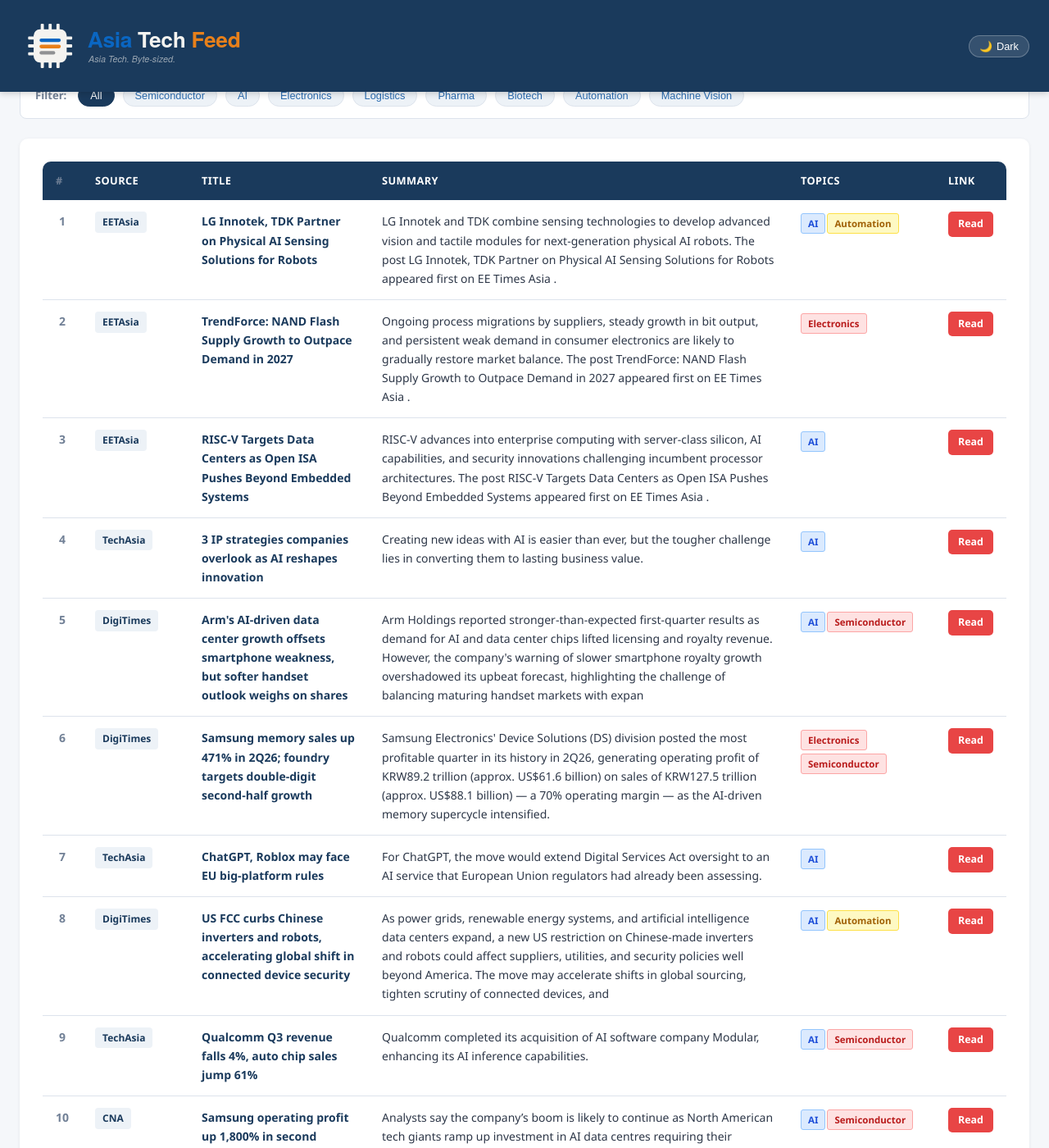
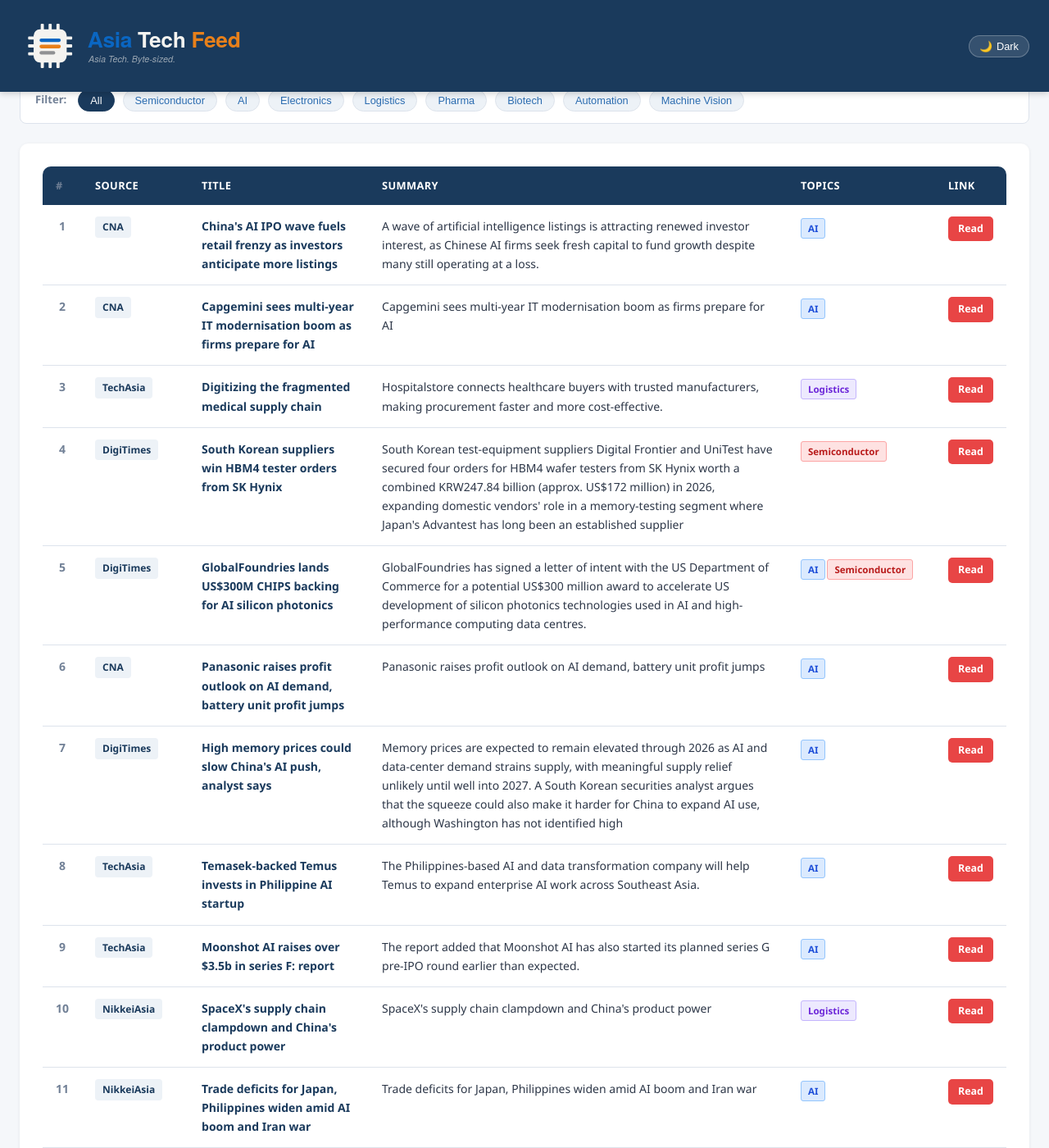
Before and after one commit to asiatechfeed/Asia-Tech-Feed, a Jekyll site: the page built from _posts/2026-07-30-asia-tech-news-digest.md, in a window 1280 px wide and 1400 px high, scrolled down 655 px. Shown: the whole window at 82% size. Built offline with Jekyll 4.4.1, drawn with Linux system fonts in a browser that asks for light colours; a script that is not in the unit is left out; some of the changed text lies outside the part shown.

Commit message:
📰 News digest 2026-07-30 (12 articles)

```diff
--- a/_posts/2026-07-30-asia-tech-news-digest.md
+++ b/_posts/2026-07-30-asia-tech-news-digest.md
@@ -1,16 +1,16 @@
 ---
 layout: post
 title: "Asia Tech News Digest - July 30, 2026"
-date: 2026-07-30 10:55:05 +0800
+date: 2026-07-30 16:00:55 +0800
 articles_count: 12
-sources_count: 5
-sources: ["CNA", "DigiTimes", "EETAsia", "NikkeiAsia", "TechAsia"]
+sources_count: 4
+sources: ["CNA", "DigiTimes", "NikkeiAsia", "TechAsia"]
 csv_file: /assets/data/news-2026-07-30.tsv
-featured_title: "LG Innotek, TDK Partner on Physical AI Sensing Solutions for Robots"
-featured_url: "https://www.eetasia.com/lg-innotek-tdk-partner-on-physical-ai-sensing-solutions-for-robots/"
-featured_source: "EETAsia"
-featured_summary: "LG Innotek and TDK combine sensing technologies to develop advanced vision and tactile modules for next-generation physical AI robots. The post LG Innotek, TDK Partner on Physical AI Sensing Solutions for Robots appeared first on EE Times Asia ."
-featured_image: ""
+featured_title: "China's AI IPO wave fuels retail frenzy as investors anticipate more listings"
+featured_url: "https://www.channelnewsasia.com/asia/china-ai-wave-retail-investor-frenzy-6280536"
+featured_source: "CNA"
+featured_summary: "A wave of artificial intelligence listings is attracting renewed investor interest, as Chinese AI firms seek fresh capital to fund growth despite many still operating at a loss."
+featured_image: "https://dam.mediacorp.sg/image/upload/s--oxE-T0iU--/c_fill,g_auto,h_676,w_1200/fl_relative,g_south_east,l_mediacorp:cna:watermark:2021-08:cna,w_0.1/f_auto,q_auto/v1/mediacorp/cna/image/2026/07/30/stock-salon-3_credit-emil-wan.png?itok=CwnL6LBc"
 ---
 
 <table class="news-table">
@@ -27,99 +27,99 @@ featured_image: ""
 <tbody>
 <tr>
   <td class="col-num">1</td>
-  <td class="col-source"><span class="source-badge">EETAsia</span></td>
-  <td class="col-title"><span class="article-title">LG Innotek, TDK Partner on Physical AI Sensing Solutions for Robots</span></td>
-  <td class="col-summary">LG Innotek and TDK combine sensing technologies to develop advanced vision and tactile modules for next-generation physical AI robots. The post LG Innotek, TDK Partner on Physical AI Sensing Solutions for Robots appeared first on EE Times Asia .</td>
-  <td class="col-tags"><span class="tag ai">AI</span><span class="tag auto">Automation</span></td>
-  <td class="col-link"><a class="btn-link" href="https://www.eetasia.com/lg-innotek-tdk-partner-on-physical-ai-sensing-solutions-for-robots/" target="_blank" rel="noopener">Read</a></td>
+  <td class="col-source"><span class="source-badge">CNA</span></td>
+  <td class="col-title"><span class="article-title">China's AI IPO wave fuels retail frenzy as investors anticipate more listings</span></td>
+  <td class="col-summary">A wave of artificial intelligence listings is attracting renewed investor interest, as Chinese AI firms seek fresh capital to fund growth despite many still operating at a loss.</td>
+  <td class="col-tags"><span class="tag ai">AI</span></td>
+  <td class="col-link"><a class="btn-link" href="https://www.channelnewsasia.com/asia/china-ai-wave-retail-investor-frenzy-6280536" target="_blank" rel="noopener">Read</a></td>
 </tr>
 <tr>
   <td class="col-num">2</td>
-  <td class="col-source"><span class="source-badge">EETAsia</span></td>
-  <td class="col-title"><span class="article-title">TrendForce: NAND Flash Supply Growth to Outpace Demand in 2027</span></td>
-  <td class="col-summary">Ongoing process migrations by suppliers, steady growth in bit output, and persistent weak demand in consumer electronics are likely to gradually restore market balance. The post TrendForce: NAND Flash Supply Growth to Outpace Demand in 2027 appeared first on EE Times Asia .</td>
-  <td class="col-tags"><span class="tag semi">Electronics</span></td>
-  <td class="col-link"><a class="btn-link" href="https://www.eetasia.com/trendforce-nand-flash-supply-growth-to-outpace-demand-in-2027/" target="_blank" rel="noopener">Read</a></td>
+  <td class="col-source"><span class="source-badge">CNA</span></td>
+  <td class="col-title"><span class="article-title">Capgemini sees multi-year IT modernisation boom as firms prepare for AI</span></td>
+  <td class="col-summary">Capgemini sees multi-year IT modernisation boom as firms prepare for AI</td>
+  <td class="col-tags"><span class="tag ai">AI</span></td>
+  <td class="col-link"><a class="btn-link" href="https://www.channelnewsasia.com/business/capgemini-sees-multi-year-it-modernisation-boom-firms-prepare-ai-6287986" target="_blank" rel="noopener">Read</a></td>
 </tr>
 <tr>
   <td class="col-num">3</td>
-  <td class="col-source"><span class="source-badge">EETAsia</span></td>
-  <td class="col-title"><span class="article-title">RISC-V Targets Data Centers as Open ISA Pushes Beyond Embedded Systems</span></td>
-  <td class="col-summary">RISC-V advances into enterprise computing with server-class silicon, AI capabilities, and security innovations challenging incumbent processor architectures. The post RISC-V Targets Data Centers as Open ISA Pushes Beyond Embedded Systems appeared first on EE Times Asia .</td>
-  <td class="col-tags"><span class="tag ai">AI</span></td>
-  <td class="col-link"><a class="btn-link" href="https://www.eetasia.com/risc-v-targets-data-centers-as-open-isa-pushes-beyond-embedded-systems/" target="_blank" rel="noopener">Read</a></td>
+  <td class="col-source"><span class="source-badge">TechAsia</span></td>
+  <td class="col-title"><span class="article-title">Digitizing the fragmented medical supply chain</span></td>
+  <td class="col-summary">Hospitalstore connects healthcare buyers with trusted manufacturers, making procurement faster and more cost-effective.</td>
+  <td class="col-tags"><span class="tag logis">Logistics</span></td>
+  <td class="col-link"><a class="btn-link" href="https://www.techinasia.com/digitizing-fragmented-medical-supply-chain" target="_blank" rel="noopener">Read</a></td>
 </tr>
 <tr>
   <td class="col-num">4</td>
-  <td class="col-source"><span class="source-badge">TechAsia</span></td>
-  <td class="col-title"><span class="article-title">3 IP strategies companies overlook as AI reshapes innovation</span></td>
-  <td class="col-summary">Creating new ideas with AI is easier than ever, but the tougher challenge lies in converting them to lasting business value.</td>
-  <td class="col-tags"><span class="tag ai">AI</span></td>
-  <td class="col-link"><a class="btn-link" href="https://www.techinasia.com/3-ip-strategies-companies-overlook-ai-reshapes-innovation" target="_blank" rel="noopener">Read</a></td>
+  <td class="col-source"><span class="source-badge">DigiTimes</span></td>
+  <td class="col-title"><span class="article-title">South Korean suppliers win HBM4 tester orders from SK Hynix</span></td>
+  <td class="col-summary">South Korean test-equipment suppliers Digital Frontier and UniTest have secured four orders for HBM4 wafer testers from SK Hynix worth a combined KRW247.84 billion (approx. US$172 million) in 2026, expanding domestic vendors' role in a memory-testing segment where Japan's Advantest has long been an established supplier</td>
+  <td class="col-tags"><span class="tag semi">Semiconductor</span></td>
+  <td class="col-link"><a class="btn-link" href="https://www.digitimes.com/news/a20260730VL224/sk-hynix-hbm-tester-wafer-advantest.html" target="_blank" rel="noopener">Read</a></td>
 </tr>
 <tr>
   <td class="col-num">5</td>
   <td class="col-source"><span class="source-badge">DigiTimes</span></td>
-  <td class="col-title"><span class="article-title">Arm's AI-driven data center growth offsets smartphone weakness, but softer handset outlook weighs on shares</span></td>
-  <td class="col-summary">Arm Holdings reported stronger-than-expected first-quarter results as demand for AI and data center chips lifted licensing and royalty revenue. However, the company's warning of slower smartphone royalty growth overshadowed its upbeat forecast, highlighting the challenge of balancing maturing handset markets with expan</td>
+  <td class="col-title"><span class="article-title">GlobalFoundries lands US$300M CHIPS backing for AI silicon photonics</span></td>
+  <td class="col-summary">GlobalFoundries has signed a letter of intent with the US Department of Commerce for a potential US$300 million award to accelerate US development of silicon photonics technologies used in AI and high-performance computing data centres.</td>
   <td class="col-tags"><span class="tag ai">AI</span><span class="tag semi">Semiconductor</span></td>
-  <td class="col-link"><a class="btn-link" href="https://www.digitimes.com/news/a20260730VL203/arm-data-center-smartphone-growth-revenue.html" target="_blank" rel="noopener">Read</a></td>
+  <td class="col-link"><a class="btn-link" href="https://www.digitimes.com/news/a20260730VL218/globalfoundries-photonics-silicon-award-optics.html" target="_blank" rel="noopener">Read</a></td>
 </tr>
 <tr>
   <td class="col-num">6</td>
-  <td class="col-source"><span class="source-badge">DigiTimes</span></td>
-  <td class="col-title"><span class="article-title">Samsung memory sales up 471% in 2Q26; foundry targets double-digit second-half growth</span></td>
-  <td class="col-summary">Samsung Electronics' Device Solutions (DS) division posted the most profitable quarter in its history in 2Q26, generating operating profit of KRW89.2 trillion (approx. US$61.6 billion) on sales of KRW127.5 trillion (approx. US$88.1 billion) — a 70% operating margin — as the AI-driven memory supercycle intensified.</td>
-  <td class="col-tags"><span class="tag semi">Electronics</span><span class="tag semi">Semiconductor</span></td>
-  <td class="col-link"><a class="btn-link" href="https://www.digitimes.com/news/a20260730VL208/samsung-hbm-demand-revenue-sales-growth.html" target="_blank" rel="noopener">Read</a></td>
+  <td class="col-source"><span class="source-badge">CNA</span></td>
+  <td class="col-title"><span class="article-title">Panasonic raises profit outlook on AI demand, battery unit profit jumps</span></td>
+  <td class="col-summary">Panasonic raises profit outlook on AI demand, battery unit profit jumps</td>
+  <td class="col-tags"><span class="tag ai">AI</span></td>
+  <td class="col-link"><a class="btn-link" href="https://www.channelnewsasia.com/business/panasonic-raises-profit-outlook-ai-demand-battery-unit-profit-jumps-6287886" target="_blank" rel="noopener">Read</a></td>
 </tr>
 <tr>
   <td class="col-num">7</td>
-  <td class="col-source"><span class="source-badge">TechAsia</span></td>
-  <td class="col-title"><span class="article-title">ChatGPT, Roblox may face EU big-platform rules</span></td>
-  <td class="col-summary">For ChatGPT, the move would extend Digital Services Act oversight to an AI service that European Union regulators had already been assessing.</td>
+  <td class="col-source"><span class="source-badge">DigiTimes</span></td>
+  <td class="col-title"><span class="article-title">High memory prices could slow China's AI push, analyst says</span></td>
+  <td class="col-summary">Memory prices are expected to remain elevated through 2026 as AI and data-center demand strains supply, with meaningful supply relief unlikely until well into 2027. A South Korean securities analyst argues that the squeeze could also make it harder for China to expand AI use, although Washington has not identified high</td>
   <td class="col-tags"><span class="tag ai">AI</span></td>
-  <td class="col-link"><a class="btn-link" href="https://www.techinasia.com/openai-trump-officials-upcoming-ai-models" target="_blank" rel="noopener">Read</a></td>
+  <td class="col-link"><a class="btn-link" href="https://www.digitimes.com/news/a20260730VL225/2026-policy-dram-demand-2025.html" target="_blank" rel="noopener">Read</a></td>
 </tr>
 <tr>
   <td class="col-num">8</td>
-  <td class="col-source"><span class="source-badge">DigiTimes</span></td>
-  <td class="col-title"><span class="article-title">US FCC curbs Chinese inverters and robots, accelerating global shift in connected device security</span></td>
-  <td class="col-summary">As power grids, renewable energy systems, and artificial intelligence data centers expand, a new US restriction on Chinese-made inverters and robots could affect suppliers, utilities, and security policies well beyond America. The move may accelerate shifts in global sourcing, tighten scrutiny of connected devices, and</td>
-  <td class="col-tags"><span class="tag ai">AI</span><span class="tag auto">Automation</span></td>
-  <td class="col-link"><a class="btn-link" href="https://www.digitimes.com/news/a20260730PD207/security-fcc-renewable-energy-data-inverter.html" target="_blank" rel="noopener">Read</a></td>
+  <td class="col-source"><span class="source-badge">TechAsia</span></td>
+  <td class="col-title"><span class="article-title">Temasek-backed Temus invests in Philippine AI startup</span></td>
+  <td class="col-summary">The Philippines-based AI and data transformation company will help Temus to expand enterprise AI work across Southeast Asia.</td>
+  <td class="col-tags"><span class="tag ai">AI</span></td>
+  <td class="col-link"><a class="btn-link" href="https://www.techinasia.com/temasekbacked-temus-launches-ai-foundry-hires-50" target="_blank" rel="noopener">Read</a></td>
 </tr>
 <tr>
   <td class="col-num">9</td>
   <td class="col-source"><span class="source-badge">TechAsia</span></td>
-  <td class="col-title"><span class="article-title">Qualcomm Q3 revenue falls 4%, auto chip sales jump 61%</span></td>
-  <td class="col-summary">Qualcomm completed its acquisition of AI software company Modular, enhancing its AI inference capabilities.</td>
-  <td class="col-tags"><span class="tag ai">AI</span><span class="tag semi">Semiconductor</span></td>
-  <td class="col-link"><a class="btn-link" href="https://www.techinasia.com/qualcomm-jumps-15-after-data-center-chip-update" target="_blank" rel="noopener">Read</a></td>
+  <td class="col-title"><span class="article-title">Moonshot AI raises over $3.5b in series F: report</span></td>
+  <td class="col-summary">The report added that Moonshot AI has also started its planned series G pre-IPO round earlier than expected.</td>
+  <td class="col-tags"><span class="tag ai">AI</span></td>
+  <td class="col-link"><a class="btn-link" href="https://www.techinasia.com/chinas-moonshot-ai-seeks-30b-valuation" target="_blank" rel="noopener">Read</a></td>
 </tr>
 <tr>
   <td class="col-num">10</td>
-  <td class="col-source"><span class="source-badge">CNA</span></td>
-  <td class="col-title"><span class="article-title">Samsung operating profit up 1,800% in second quarter on AI boom</span></td>
-  <td class="col-summary">Analysts say the company’s boom is likely to continue as North American tech giants ramp up investment in AI data centres requiring their cutting-edge chips.</td>
-  <td class="col-tags"><span class="tag ai">AI</span><span class="tag semi">Semiconductor</span></td>
-  <td class="col-link"><a class="btn-link" href="https://www.channelnewsasia.com/business/samsung-operating-profit-up-second-quarter-ai-boom-6287151" target="_blank" rel="noopener">Read</a></td>
+  <td class="col-source"><span class="source-badge">NikkeiAsia</span></td>
+  <td class="col-title"><span class="article-title">SpaceX's supply chain clampdown and China's product power</span></td>
+  <td class="col-summary">SpaceX's supply chain clampdown and China's product power</td>
+  <td class="col-tags"><span class="tag logis">Logistics</span></td>
+  <td class="col-link"><a class="btn-link" href="https://asia.nikkei.com/techasia/spacex-s-supply-chain-clampdown-and-china-s-product-power" target="_blank" rel="noopener">Read</a></td>
 </tr>
 <tr>
   <td class="col-num">11</td>
   <td class="col-source"><span class="source-badge">NikkeiAsia</span></td>
-  <td class="col-title"><span class="article-title">BPO firm Teleperformance to open 1st Vietnam site as AI changes outsourcing</span></td>
-  <td class="col-summary">BPO firm Teleperformance to open 1st Vietnam site as AI changes outsourcing</td>
+  <td class="col-title"><span class="article-title">Trade deficits for Japan, Philippines widen amid AI boom and Iran war</span></td>
+  <td class="col-summary">Trade deficits for Japan, Philippines widen amid AI boom and Iran war</td>
   <td class="col-tags"><span class="tag ai">AI</span></td>
-  <td class="col-link"><a class="btn-link" href="https://asia.nikkei.com/editor-s-picks/interview/bpo-firm-teleperformance-to-open-1st-vietnam-site-as-ai-changes-outsourcing" target="_blank" rel="noopener">Read</a></td>
+  <td class="col-link"><a class="btn-link" href="https://asia.nikkei.com/economy/trade/trade-deficits-for-japan-philippines-widen-amid-ai-boom-and-iran-war" target="_blank" rel="noopener">Read</a></td>
 </tr>
 <tr>
   <td class="col-num">12</td>
   <td class="col-source"><span class="source-badge">NikkeiAsia</span></td>
-  <td class="col-title"><span class="article-title">Samsung Electronics profit hits all-time high on device and memory sales</span></td>
-  <td class="col-summary">Samsung Electronics profit hits all-time high on device and memory sales</td>
-  <td class="col-tags"><span class="tag semi">Electronics</span></td>
-  <td class="col-link"><a class="btn-link" href="https://asia.nikkei.com/business/companies/samsung-electronics-profit-hits-all-time-high-on-device-and-memory-sales" target="_blank" rel="noopener">Read</a></td>
+  <td class="col-title"><span class="article-title">Asia stocks choppy on dip buying as chips slump, Iran tensions escalate</span></td>
+  <td class="col-summary">Asia stocks choppy on dip buying as chips slump, Iran tensions escalate</td>
+  <td class="col-tags"><span class="tag semi">Semiconductor</span></td>
+  <td class="col-link"><a class="btn-link" href="https://asia.nikkei.com/business/markets/asia-stocks-choppy-on-dip-buying-as-chips-slump-iran-tensions-escalate" target="_blank" rel="noopener">Read</a></td>
 </tr>
 </tbody>
 </table>
```
Also changed, not shown: _data/seen_urls.json (+13 -1 lines), _digest_meta.json (+23 -24 lines), assets/data/news-2026-07-30.tsv (+12 -12 lines), assets/data/search-index.json.
